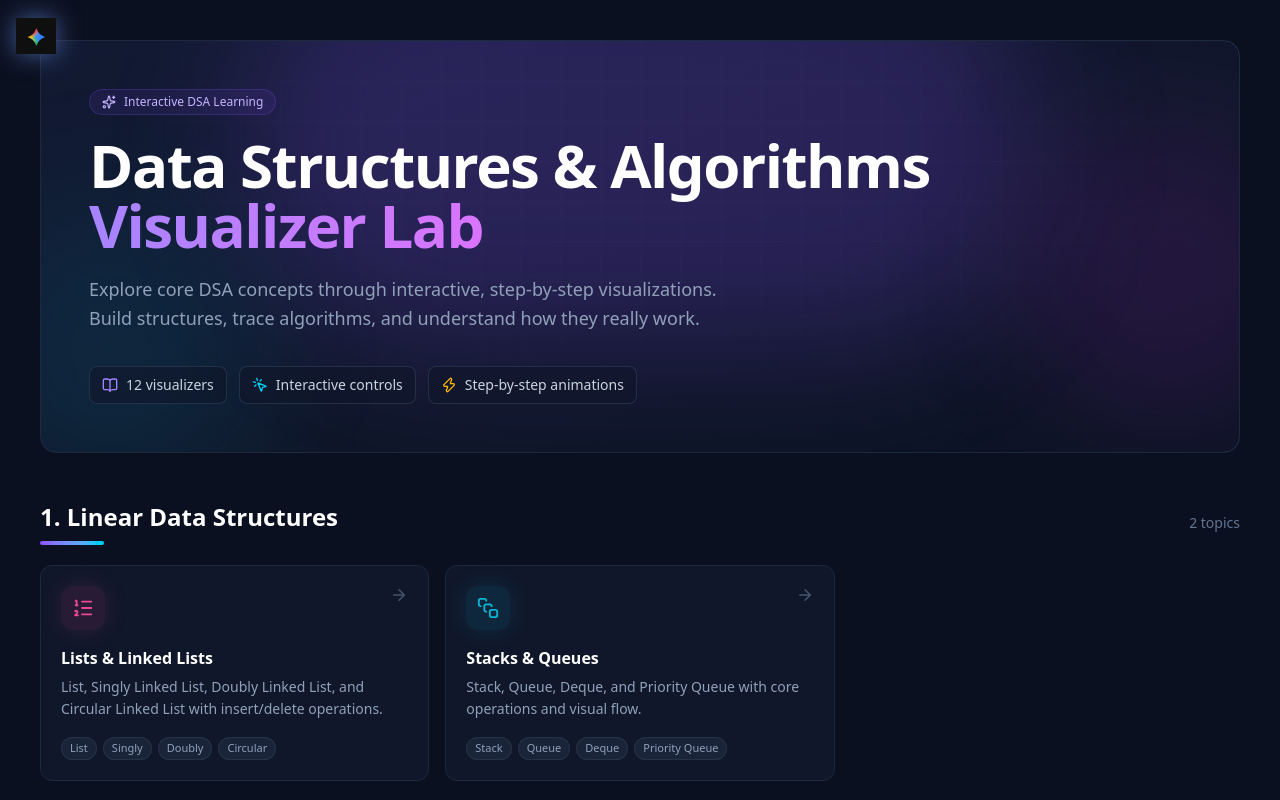
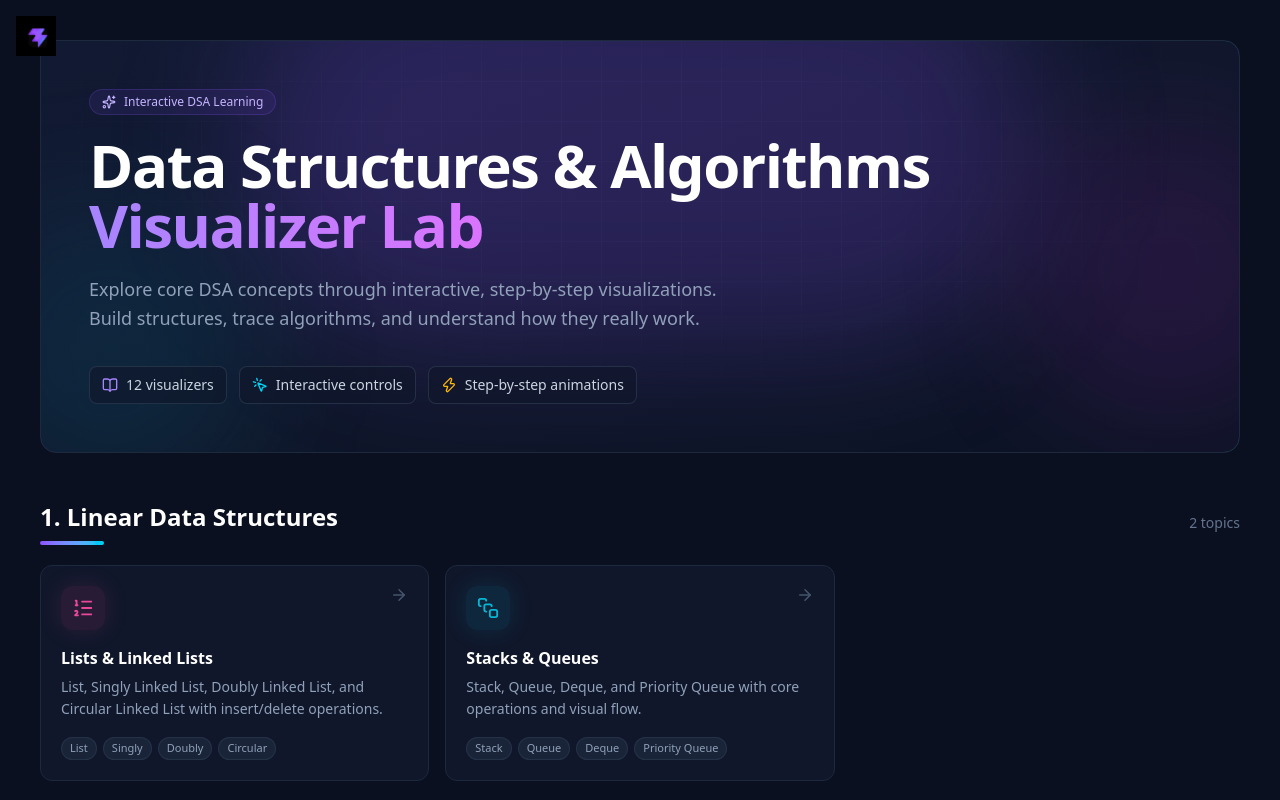
Before and after one commit to dommetipavan26-tech/DSA, a React (Vite) app: page / in a window 1280 px wide. Built offline with nearby package versions, Linux system fonts and the light colour scheme.

Commit message:
fix: restore original sidebar symbol without effects
Restore the original lightning toggle icon, remove glow/hover effects, keep it as a plain clickable overlay.

Co-authored-by: arena-agent <297053741+arena-agent@users.noreply.github.com>

```diff
--- a/src/components/Layout.tsx
+++ b/src/components/Layout.tsx
@@ -31,11 +31,11 @@ export default function Layout() {
       {/* Floating toggle */}
       <button
         onClick={() => setOpen((v) => !v)}
-        className="fixed top-4 left-4 z-50 group flex items-center justify-center transition-all duration-300 hover:scale-110 active:scale-95"
+        className="fixed top-4 left-4 z-50 flex items-center justify-center cursor-pointer"
         aria-label={open ? 'Close sidebar' : 'Open sidebar'}
         title={open ? 'Close sidebar' : 'Open sidebar'}
       >
-        <img src="/sidebar-toggle.png" alt="" className="w-10 h-10 object-contain drop-shadow-[0_0_12px_rgba(120,160,255,0.55)] group-hover:drop-shadow-[0_0_18px_rgba(120,160,255,0.85)] transition-all duration-300" />
+        <img src="/sidebar-toggle.png" alt="Open sidebar" className="w-10 h-10 object-contain" />
       </button>
 
       {/* Slide sidebar */}
```
Also changed, not shown: public/sidebar-toggle.png.
